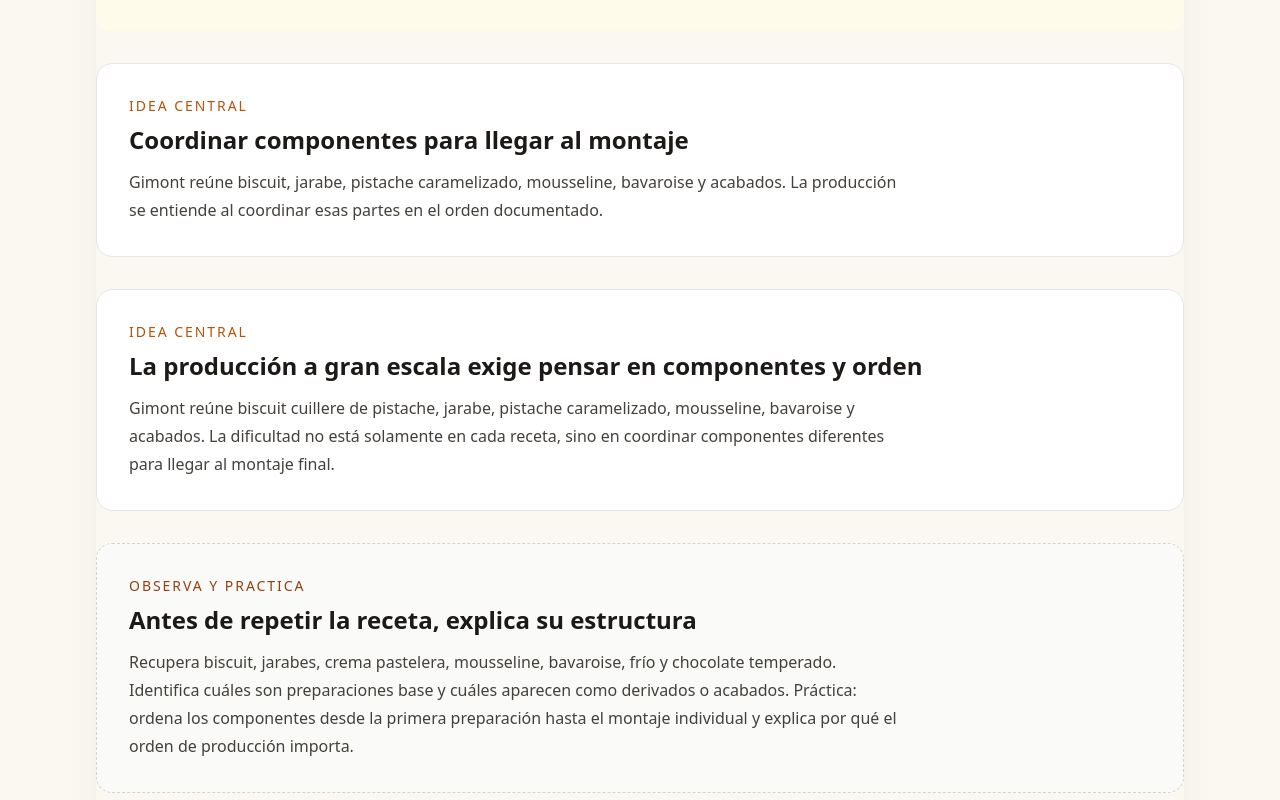
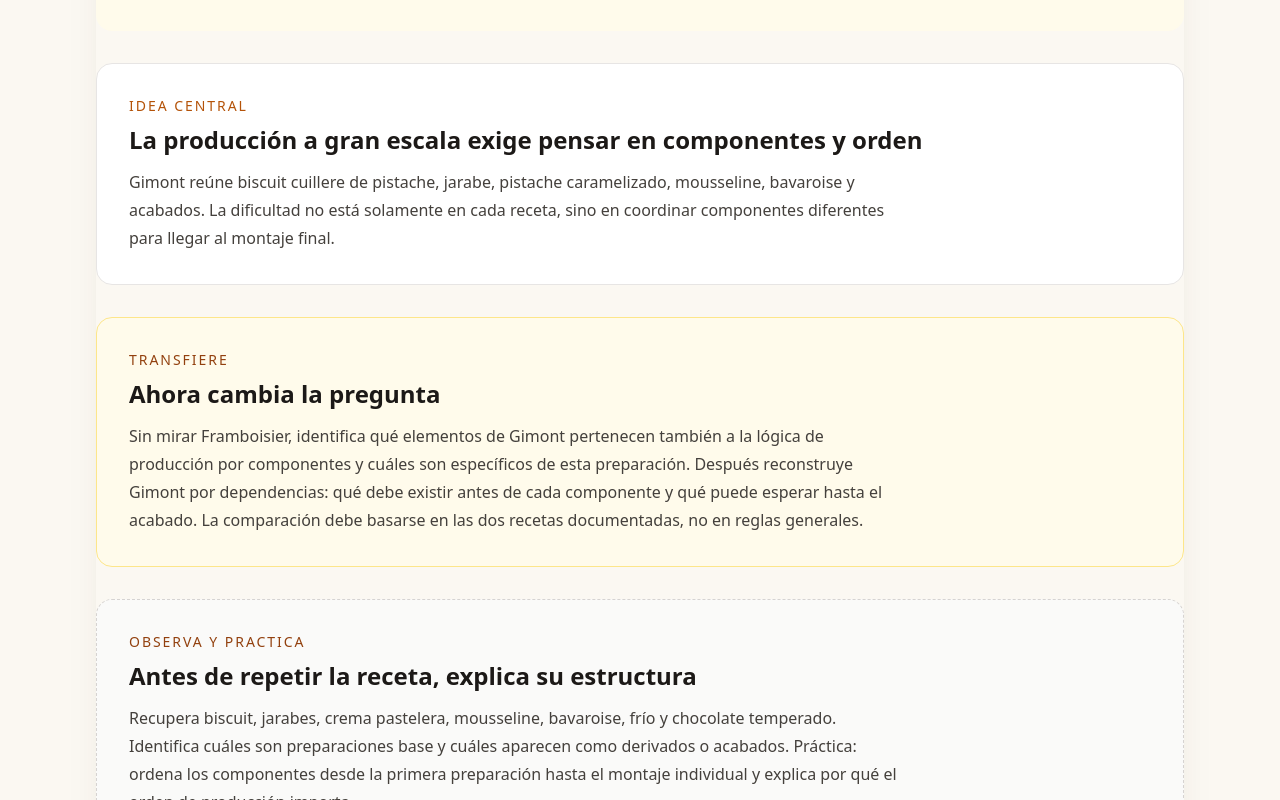
Before and after one commit to Drworm82/CursoPanadero, a Next.js app: page /leccion-gimont in a window 1280 px wide. Shown: the part 460-1260 px from the top of the page. Built offline with nearby package versions, Linux system fonts and the light colour scheme; no server answers.

Commit message:
pedagogia: convertir gimont en transferencia y corregir fuente

```diff
--- a/pages/leccion-gimont.js
+++ b/pages/leccion-gimont.js
@@ -14,10 +14,14 @@ export default function LessonPage() {
           <p className="mt-6 text-sm font-medium uppercase tracking-[0.14em] text-amber-700">Objetivo del aprendizaje</p>
           <p className="mt-3 max-w-3xl leading-7 text-stone-700">El alumno aprenderá a elaborar pasteles a gran escala, mediante sistemas de producción en serie.</p>
         </section>
-<section className="rounded-2xl border border-stone-200 bg-white p-6 sm:p-8"><p className="text-sm font-medium uppercase tracking-[0.14em] text-amber-700">Idea central</p><h2 className="mt-2 text-2xl font-semibold text-stone-900">Coordinar componentes para llegar al montaje</h2><p className="mt-3 max-w-3xl leading-7 text-stone-700">Gimont reúne biscuit, jarabe, pistache caramelizado, mousseline, bavaroise y acabados. La producción se entiende al coordinar esas partes en el orden documentado.</p></section>
+<section className="rounded-2xl border border-stone-200 bg-white p-6 sm:p-8"><p className="text-sm font-medium uppercase tracking-[0.14em] text-amber-700">Idea central</p><h2 className="mt-2 text-2xl font-semibold text-stone-900">La producción a gran escala exige pensar en componentes y orden</h2><p className="mt-3 max-w-3xl leading-7 text-stone-700">Gimont reúne biscuit cuillere de pistache, jarabe, pistache caramelizado, mousseline, bavaroise y acabados. La dificultad no está solamente en cada receta, sino en coordinar componentes diferentes para llegar al montaje final.</p></section>
+<section className="rounded-2xl border border-amber-200 bg-amber-50 p-6 sm:p-8">
+          <p className="text-sm font-medium uppercase tracking-[0.14em] text-amber-800">Transfiere</p>
+          <h2 className="mt-2 text-2xl font-semibold text-stone-900">Ahora cambia la pregunta</h2>
+          <p className="mt-3 max-w-3xl leading-7 text-stone-700">Sin mirar Framboisier, identifica qué elementos de Gimont pertenecen también a la lógica de producción por componentes y cuáles son específicos de esta preparación. Después reconstruye Gimont por dependencias: qué debe existir antes de cada componente y qué puede esperar hasta el acabado. La comparación debe basarse en las dos recetas documentadas, no en reglas generales.</p>
+        </section>
 
-<section className="rounded-2xl border border-stone-200 bg-white p-6 sm:p-8"><p className="text-sm font-medium uppercase tracking-[0.14em] text-amber-700">Idea central</p><h2 className="mt-2 text-2xl font-semibold text-stone-900">La producción a gran escala exige pensar en componentes y orden</h2><p className="mt-3 max-w-3xl leading-7 text-stone-700">Gimont reúne biscuit cuillere de pistache, jarabe, pistache caramelizado, mousseline, bavaroise y acabados. La dificultad no está solamente en cada receta, sino en coordinar componentes diferentes para llegar al montaje final.</p></section>
-<section className="rounded-2xl border border-dashed border-stone-300 bg-stone-50 p-6 sm:p-8"><p className="text-sm font-medium uppercase tracking-[0.14em] text-amber-800">Observa y practica</p><h2 className="mt-2 text-2xl font-semibold text-stone-900">Antes de repetir la receta, explica su estructura</h2><p className="mt-3 max-w-3xl leading-7 text-stone-700">Recupera biscuit, jarabes, crema pastelera, mousseline, bavaroise, frío y chocolate temperado. Identifica cuáles son preparaciones base y cuáles aparecen como derivados o acabados. Práctica: ordena los componentes desde la primera preparación hasta el montaje individual y explica por qué el orden de producción importa.</p></section>
+        <section className="rounded-2xl border border-dashed border-stone-300 bg-stone-50 p-6 sm:p-8"><p className="text-sm font-medium uppercase tracking-[0.14em] text-amber-800">Observa y practica</p><h2 className="mt-2 text-2xl font-semibold text-stone-900">Antes de repetir la receta, explica su estructura</h2><p className="mt-3 max-w-3xl leading-7 text-stone-700">Recupera biscuit, jarabes, crema pastelera, mousseline, bavaroise, frío y chocolate temperado. Identifica cuáles son preparaciones base y cuáles aparecen como derivados o acabados. Práctica: ordena los componentes desde la primera preparación hasta el montaje individual y explica por qué el orden de producción importa.</p></section>
 
 
         <section className="rounded-2xl border border-amber-200 bg-amber-50 p-6 sm:p-8">
@@ -49,7 +53,7 @@ export default function LessonPage() {
             <div><h3 className="font-semibold text-stone-900">Jarabe de pistache</h3><ul className="mt-3 list-disc space-y-1.5 pl-5 leading-7"><li>Jarabe TpT 180 g, azúcar 90 g + agua 90 g</li><li>esencia de pistache 5 gotas</li></ul></div>
             <div><h3 className="font-semibold text-stone-900">Pistache dragee</h3><ul className="mt-3 list-disc space-y-1.5 pl-5 leading-7"><li>Pistache 225 g</li><li>azúcar 60 g</li><li>agua 15 g</li></ul></div>
             <div><h3 className="font-semibold text-stone-900">Mousseline pistache</h3><ul className="mt-3 list-disc space-y-1.5 pl-5 leading-7"><li>Crema pastelera 800 g, elaborada con leche 600 g, azúcar 170 g, fécula 50 g y yemas 8 pz</li><li>pasta de pistache 150 g</li><li>mantequilla 160 g</li><li>pistache dragee c/s, la receta</li></ul></div>
-            <div><h3 className="font-semibold text-stone-900">Bavaroise pistache</h3><ul className="mt-3 list-disc space-y-1.5 pl-5 leading-7"><li>Grenetina en hoja 10 pz</li><li>leche 600 g</li><li>yemas 200 g</li><li>azúcar 200 g</li><li>pasta de pistache 120 g</li><li>crema para batir 500 g</li></ul></div>
+            <div><h3 className="font-semibold text-stone-900">Bavaroise pistache</h3><ul className="mt-3 list-disc space-y-1.5 pl-5 leading-7"><li>Grenetina en hoja 10 pz</li><li>leche 600 g</li><li>yemas 204 g</li><li>azúcar 240 g</li><li>pasta de pistache 120 g</li><li>crema para batir 500 g</li></ul></div>
             <div><h3 className="font-semibold text-stone-900">Decoración</h3><ul className="mt-3 list-disc space-y-1.5 pl-5 leading-7"><li>Brillo neutro 50 g</li><li>chocolate blanco 300 g</li><li>manteca de cacao 30 g</li><li>colorante verde c/s, laca alumínica</li></ul></div>
           </div>
         </section>
```
